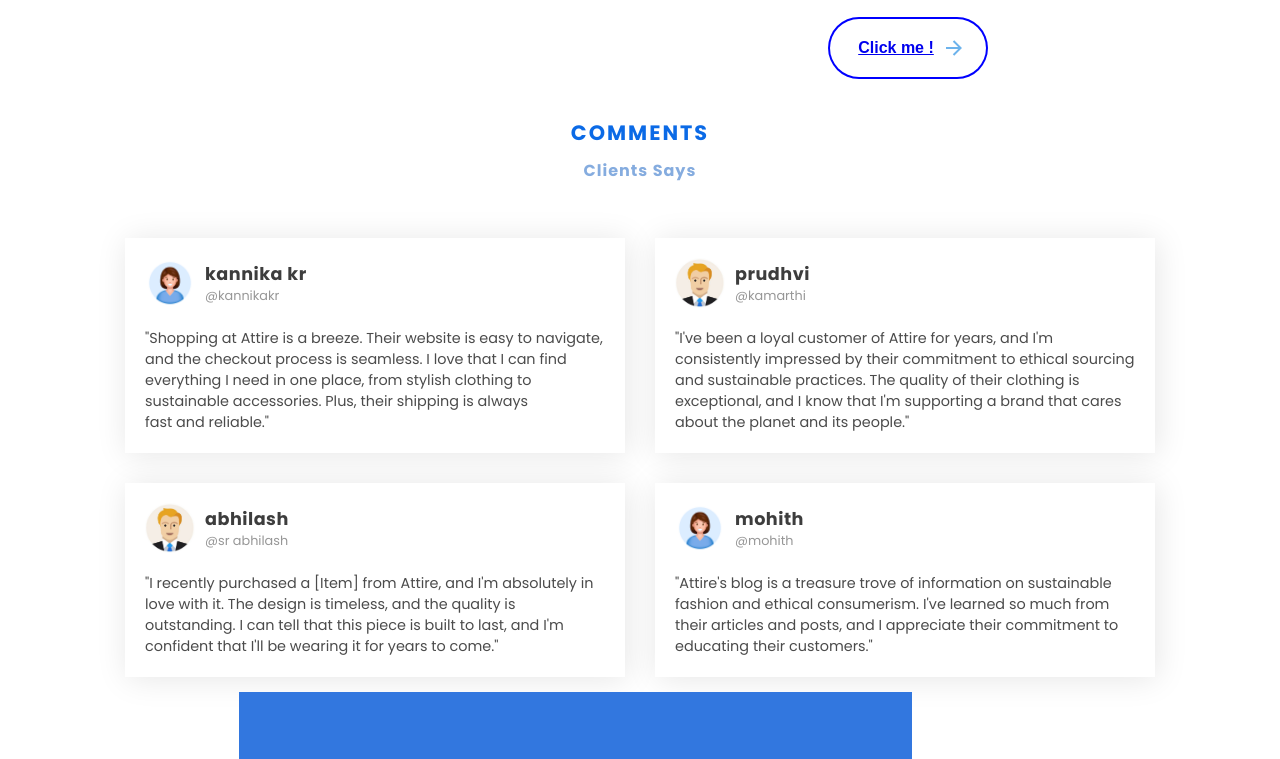
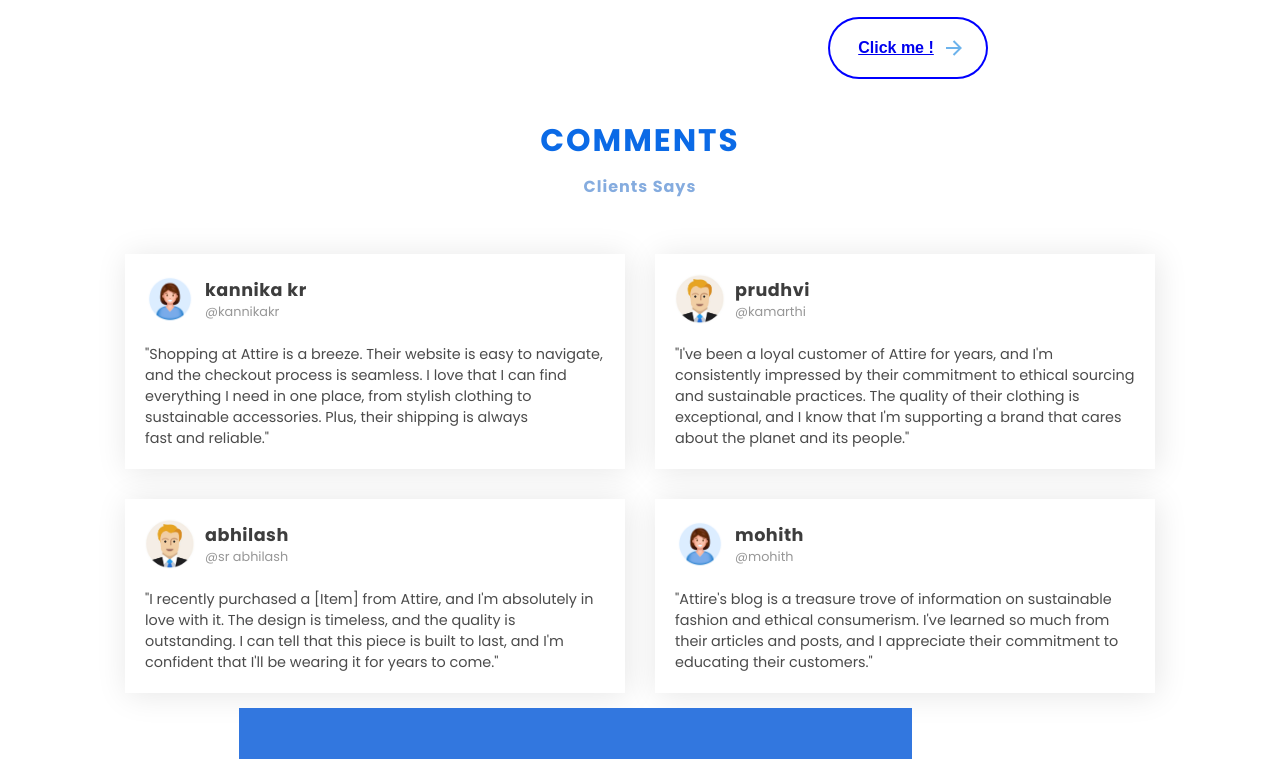
Before and after one commit to Kannikakr/Attire, a plain HTML site: page index.html in a window 1280 px wide. Shown: the part 2673-3432 px from the top of the page. Drawn offline with Linux system fonts and the light colour scheme; a script that the page names is missing; files whose address does not match are found by name.

Commit message:
Update index.html

```diff
--- a/index.html
+++ b/index.html
@@ -164,7 +164,7 @@
         <br>
     </div>
 </div>
-<br><br>
+<br><br><br><br>
 
     <div class="wrapper" id="custreview">
         <article style="display: flex;
@@ -174,7 +174,7 @@
             justify-content: center;
             align-items: center;">
                 <div class="testimonial-heading">
-                    <span style="color: #0b6ae6; font-weight: 1000;">Comments</span>
+                    <span style="color: #0b6ae6; font-weight: 1000;"><h2>Comments</h2></span>
                     <h4 style="color: #85acdf;">Clients Says</h4>
                 </div>
                 <div class="wrapper">
```
